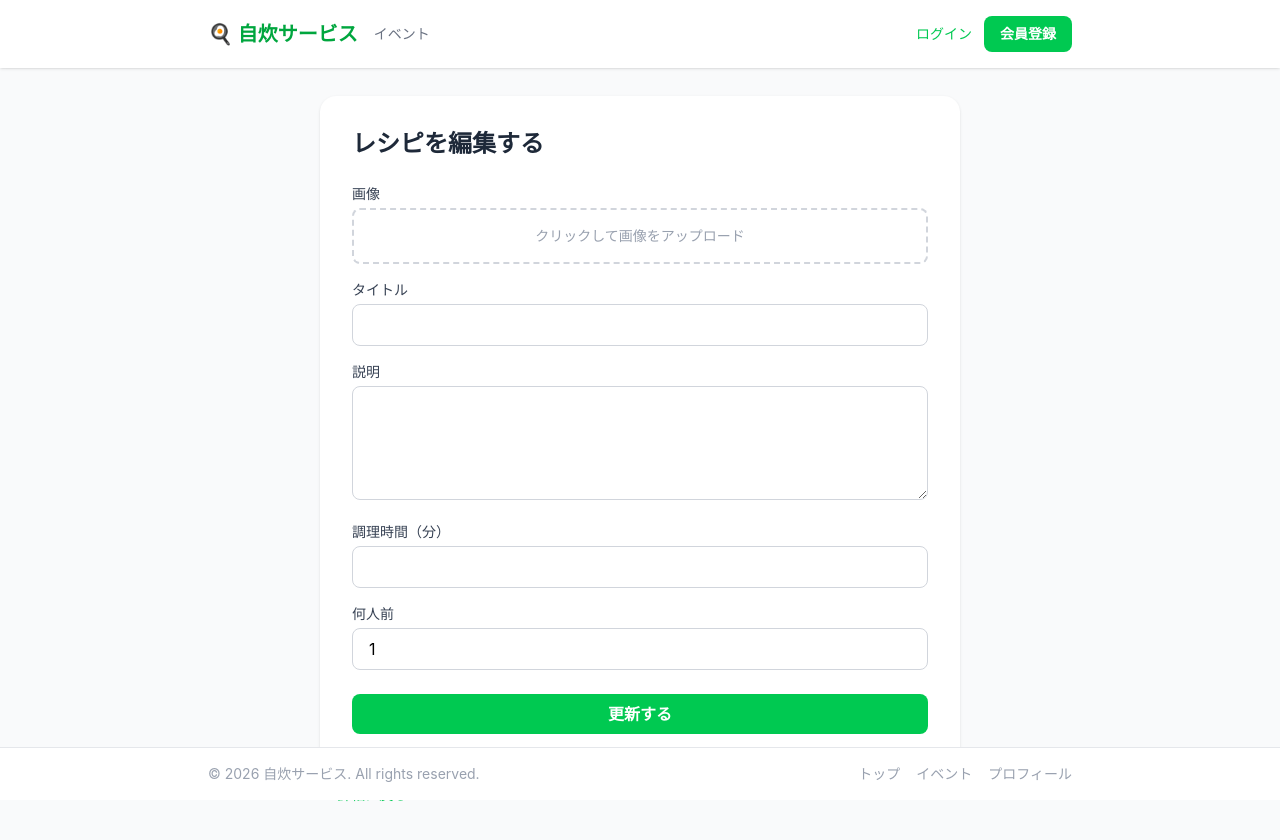
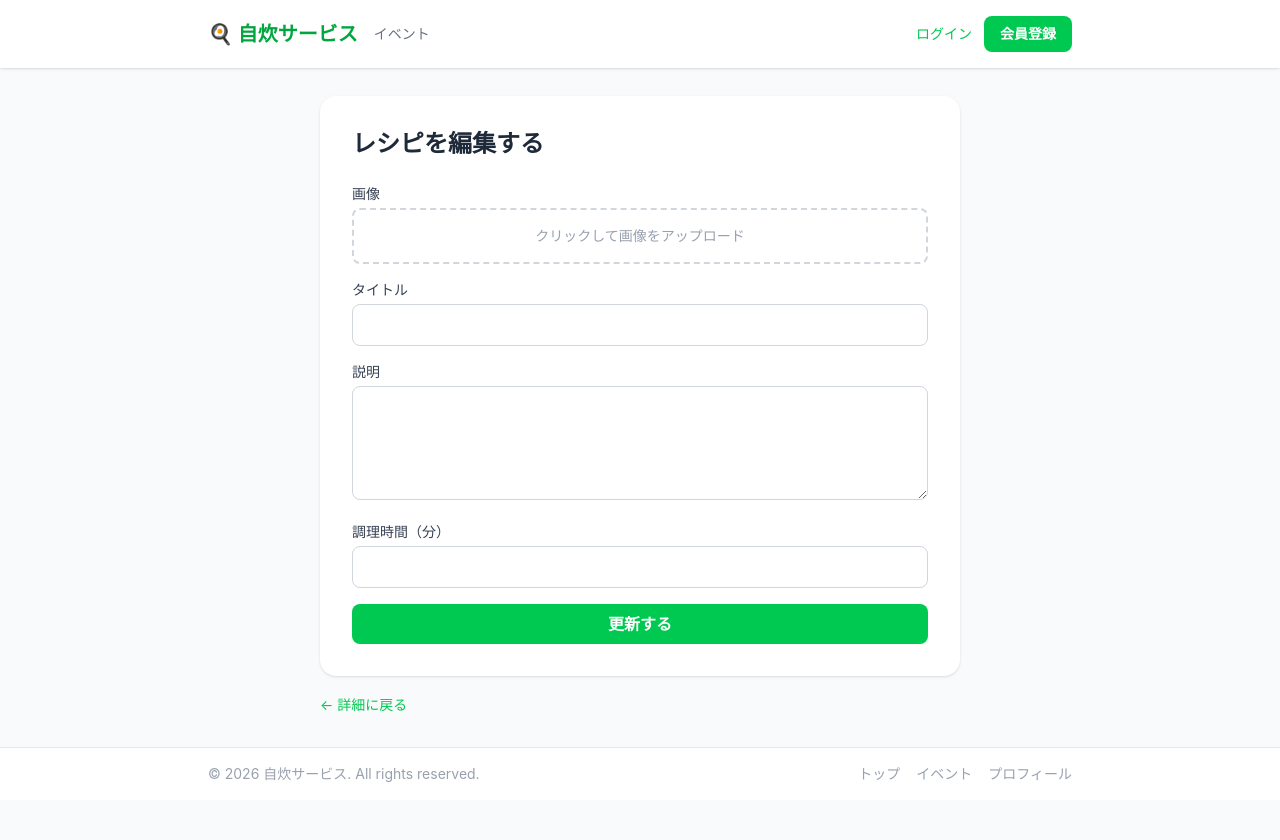
Before and after one commit to RyoTanaka19/jisui-service, a Nuxt app in the folder frontend/: page /posts/1/edit in a window 1280 px wide. Shown: the top 840 px of the page. Built offline with nearby package versions, Linux system fonts and the light colour scheme; no server answers.

Commit message:
fix:編集と削除にもトップ画面に遷移するようにして、フラッシュメッセージが表示されるようにしてくださ

```diff
--- a/frontend/app/pages/posts/[id]/edit.vue
+++ b/frontend/app/pages/posts/[id]/edit.vue
@@ -4,6 +4,7 @@ definePageMeta({ middleware: 'auth' });
 const { api } = useApi();
 const route = useRoute();
 const router = useRouter();
+const { setFlash } = useFlash();
 const config = useRuntimeConfig();
 const token = useCookie('auth_token');
 
@@ -17,7 +18,6 @@ const form = reactive({
   title: post.value?.title || '',
   description: post.value?.description || '',
   cooking_time: post.value?.cooking_time || '',
-  servings: post.value?.servings || 1,
   image_url: post.value?.image_url || '',
 });
 
@@ -61,6 +61,7 @@ const handleSubmit = async () => {
       body: form,
     });
     await clearNuxtData(`post-${id.value}`);
+    setFlash('投稿を更新しました！');
     router.push(`/posts/${id.value}`);
   } catch (e: any) {
     error.value = '更新に失敗しました。入力内容を確認してください';
@@ -153,18 +154,6 @@ const handleSubmit = async () => {
           />
         </div>
 
-        <div class="mb-6">
-          <label class="block text-sm font-medium text-gray-700 mb-1"
-            >何人前</label
-          >
-          <input
-            v-model="form.servings"
-            type="number"
-            min="1"
-            class="w-full border border-gray-300 rounded-lg px-4 py-2 focus:outline-none focus:ring-2 focus:ring-green-400"
-          />
-        </div>
-
         <button
           @click="handleSubmit"
           :disabled="loading"
--- a/frontend/app/pages/posts/[id]/index.vue
+++ b/frontend/app/pages/posts/[id]/index.vue
@@ -61,10 +61,12 @@ await fetchCurrentUser();
 await fetchComments();
 await fetchLikes();
 
+const { setFlash } = useFlash();
 const handleDelete = async () => {
   if (!confirm('本当に削除しますか？')) return;
   await api(`/posts/${id.value}`, { method: 'DELETE' });
-  router.push('/');
+  setFlash('投稿を削除しました');
+  router.push('/posts');
 };
 
 const handleCommentSubmit = async () => {
```
